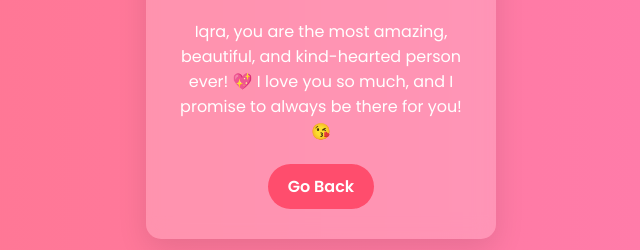
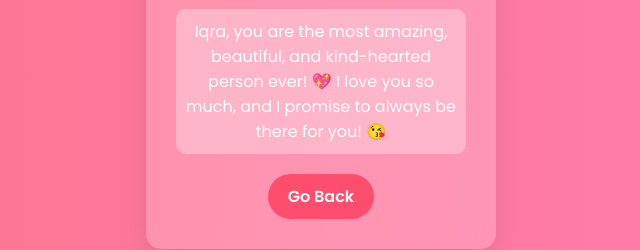
Before and after one commit to contingentsneakers/contingentsneakers.github.io, a plain HTML site: page yes.html in a window 1280 px wide. Shown: the part 431-681 px from the top of the page, without its empty margins (319-959 px from the left). Drawn offline with Linux system fonts and the light colour scheme.

Commit message:
Update yes.html

```diff
--- a/yes.html
+++ b/yes.html
@@ -22,6 +22,7 @@
             height: 100vh;
             text-align: center;
             overflow: hidden;
+            color: white;
         }
 
         .wrapper {
@@ -48,10 +49,14 @@
         }
 
         .love-message {
-            color: white;
             font-size: 16px;
-            font-weight: 400;
+            font-weight: 500;
             margin-bottom: 20px;
+            padding: 10px;
+            background: rgba(255, 255, 255, 0.3);
+            border-radius: 10px;
+            display: inline-block;
+            color: #fff;
         }
 
         .back-btn {
```
